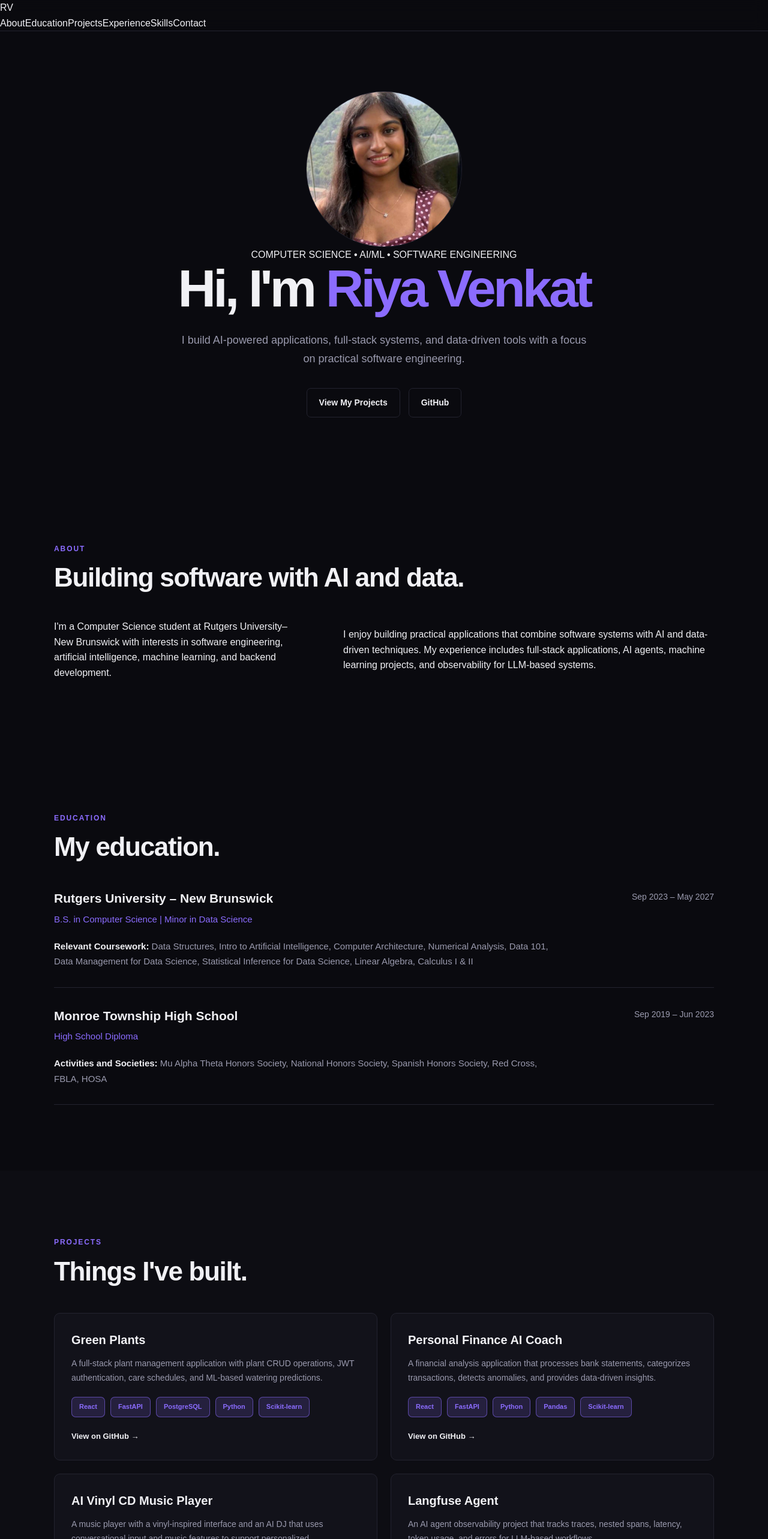
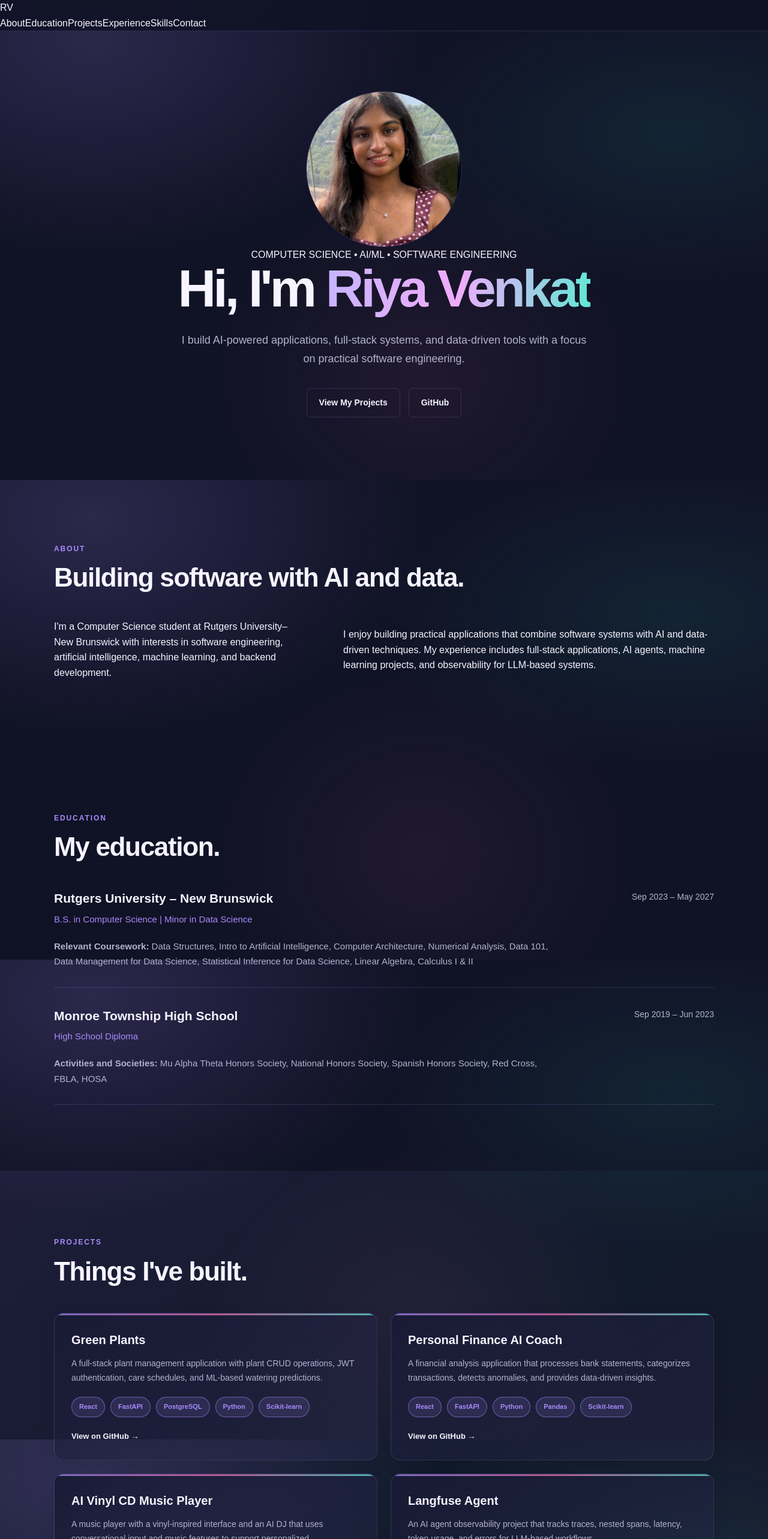
Before and after one commit to riyav-star/portfolio, a Next.js app in the folder portfolio/: page / in a window 1280 px wide. Shown: the top 2566 px of the page at 60% size. Built offline with nearby package versions, Linux system fonts and the light colour scheme.

Commit message:
Update globals.css

```diff
--- a/portfolio/src/app/globals.css
+++ b/portfolio/src/app/globals.css
@@ -3,28 +3,31 @@
 ========================================================= */
 
 :root {
-  --background: #0a0a0f;
-  --foreground: #f1f1f5;
-  --muted: #9a9aae;
-  --border: #23232f;
-  --surface: #12121a;
-  --surface-hover: #181822;
-
-  --accent: #8b6cff;
-  --accent-rgb: 139, 108, 255;
-
-  --nav-background: rgba(10, 10, 15, 0.9);
+  --background: #101225;
+  --foreground: #f7f4ff;
+  --muted: #b1b3ce;
+  --border: rgba(174, 151, 255, 0.18);
+  --surface: #191b35;
+  --surface-hover: #232547;
+
+  --accent: #a78bfa;
+  --accent-rgb: 167, 139, 250;
+
+  --nav-background: rgba(16, 18, 37, 0.86);
 }
 
 [data-theme="light"] {
-  --background: #f7f7fb;
-  --foreground: #17171f;
-  --muted: #686879;
-  --border: #dedee8;
+  --background: #f7f4ff;
+  --foreground: #211b3a;
+  --muted: #6e6888;
+  --border: rgba(109, 79, 180, 0.18);
   --surface: #ffffff;
-  --surface-hover: #f1f1f7;
-
-  --nav-background: rgba(247, 247, 251, 0.9);
+  --surface-hover: #f0eaff;
+
+  --accent: #7952d6;
+  --accent-rgb: 121, 82, 214;
+
+  --nav-background: rgba(247, 244, 255, 0.88);
 }
 
 
@@ -33,18 +36,18 @@
 ========================================================= */
 
 [data-accent="purple"] {
-  --accent: #8b6cff;
-  --accent-rgb: 139, 108, 255;
+  --accent: #a78bfa;
+  --accent-rgb: 167, 139, 250;
 }
 
 [data-accent="blue"] {
-  --accent: #5b8cff;
-  --accent-rgb: 91, 140, 255;
+  --accent: #60a5fa;
+  --accent-rgb: 96, 165, 250;
 }
 
 [data-accent="green"] {
-  --accent: #4ade80;
-  --accent-rgb: 74, 222, 128;
+  --accent: #5eead4;
+  --accent-rgb: 94, 234, 212;
 }
 
 [data-accent="pink"] {
@@ -366,15 +369,15 @@ a {
 }
 
 .color-purple {
-  background: #8b6cff;
+  background: #a78bfa;
 }
 
 .color-blue {
-  background: #5b8cff;
+  background: #60a5fa;
 }
 
 .color-green {
-  background: #4ade80;
+  background: #5eead4;
 }
 
 .color-pink {
@@ -507,11 +510,16 @@ a {
 }
 
 .section-alt {
-  background: #0d0d13;
+  background: linear-gradient(
+    135deg,
+    rgba(var(--accent-rgb), 0.09),
+    rgba(45, 212, 191, 0.045),
+    rgba(244, 114, 182, 0.045)
+  );
 }
 
 [data-theme="light"] .section-alt {
-  background: #eeeeF5;
+  background: linear-gradient(135deg, #eee7ff, #f8f0ff 55%, #e8faf7);
 }
 
 .section-container {
@@ -1725,7 +1733,125 @@ a {
   line-height: 1.7;
 }
 
-.education-coursework strong {
+/* =========================================================
+   COLORFUL PORTFOLIO FINISH
+   Midnight navy + violet + teal + pink accents
+========================================================= */
+
+body {
+  background-color: var(--background);
+  background-image:
+    radial-gradient(
+      ellipse at 12% 8%,
+      rgba(var(--accent-rgb), 0.18),
+      transparent 35%
+    ),
+    radial-gradient(
+      ellipse at 88% 28%,
+      rgba(45, 212, 191, 0.09),
+      transparent 32%
+    ),
+    radial-gradient(
+      ellipse at 55% 78%,
+      rgba(244, 114, 182, 0.07),
+      transparent 36%
+    );
+  background-attachment: fixed;
+}
+
+.hero {
+  position: relative;
+  isolation: isolate;
+}
+
+.hero h1 span {
+  background: linear-gradient(100deg, #c4b5fd 0%, #f0abfc 50%, #5eead4 100%);
+  background-clip: text;
+  -webkit-background-clip: text;
+  -webkit-text-fill-color: transparent;
+}
+
+[data-theme="light"] .hero h1 span {
+  background-image: linear-gradient(100deg, #7952d6, #d946a8 55%, #0d9488);
+}
+
+.project-card {
+  position: relative;
+  overflow: hidden;
+  border-radius: 16px;
+  background: linear-gradient(145deg, var(--surface), rgba(var(--accent-rgb), 0.055));
+  box-shadow: 0 8px 30px rgba(0, 0, 0, 0.08);
+}
+
+.project-card::before {
+  content: "";
+  position: absolute;
+  top: 0;
+  left: 0;
+  right: 0;
+  height: 3px;
+  background: linear-gradient(90deg, var(--accent), #f472b6, #5eead4);
+  opacity: 0.7;
+  transition: opacity 0.25s ease;
+}
+
+.project-card:hover::before {
+  opacity: 1;
+}
+
+.project-card:hover {
+  border-color: rgba(var(--accent-rgb), 0.55);
+  box-shadow:
+    0 18px 45px rgba(var(--accent-rgb), 0.13),
+    0 8px 24px rgba(0, 0, 0, 0.12);
+}
+
+[data-theme="light"] .project-card {
+  background: linear-gradient(145deg, #ffffff, #f5f0ff);
+  box-shadow: 0 8px 28px rgba(76, 52, 135, 0.07);
+}
+
+[data-theme="light"] .project-card:hover {
+  box-shadow: 0 18px 40px rgba(121, 82, 214, 0.15);
+}
+
+.skill-group {
+  border-radius: 16px;
+  background: linear-gradient(145deg, var(--surface), rgba(var(--accent-rgb), 0.06));
+}
+
+.skill-item {
+  border-radius: 12px;
+}
+
+.skill-item:hover {
+  border-color: rgba(var(--accent-rgb), 0.65);
+  background: rgba(var(--accent-rgb), 0.13);
+}
+
+.tech-list span {
+  border-radius: 999px;
+  background: rgba(var(--accent-rgb), 0.13);
+}
+
+.section-label,
+.company,
+.education-degree {
+  color: var(--accent);
+}
+
+.nav-logo {
   color: var(--foreground);
-  font-weight: 600;
-}
+}
+
+.nav-logo:hover,
+.project-links a:hover,
+.contact-links a:hover {
+  color: var(--accent);
+}
+
+@media (max-width: 768px) {
+  body {
+    background-attachment: scroll;
+  }
+}
```
